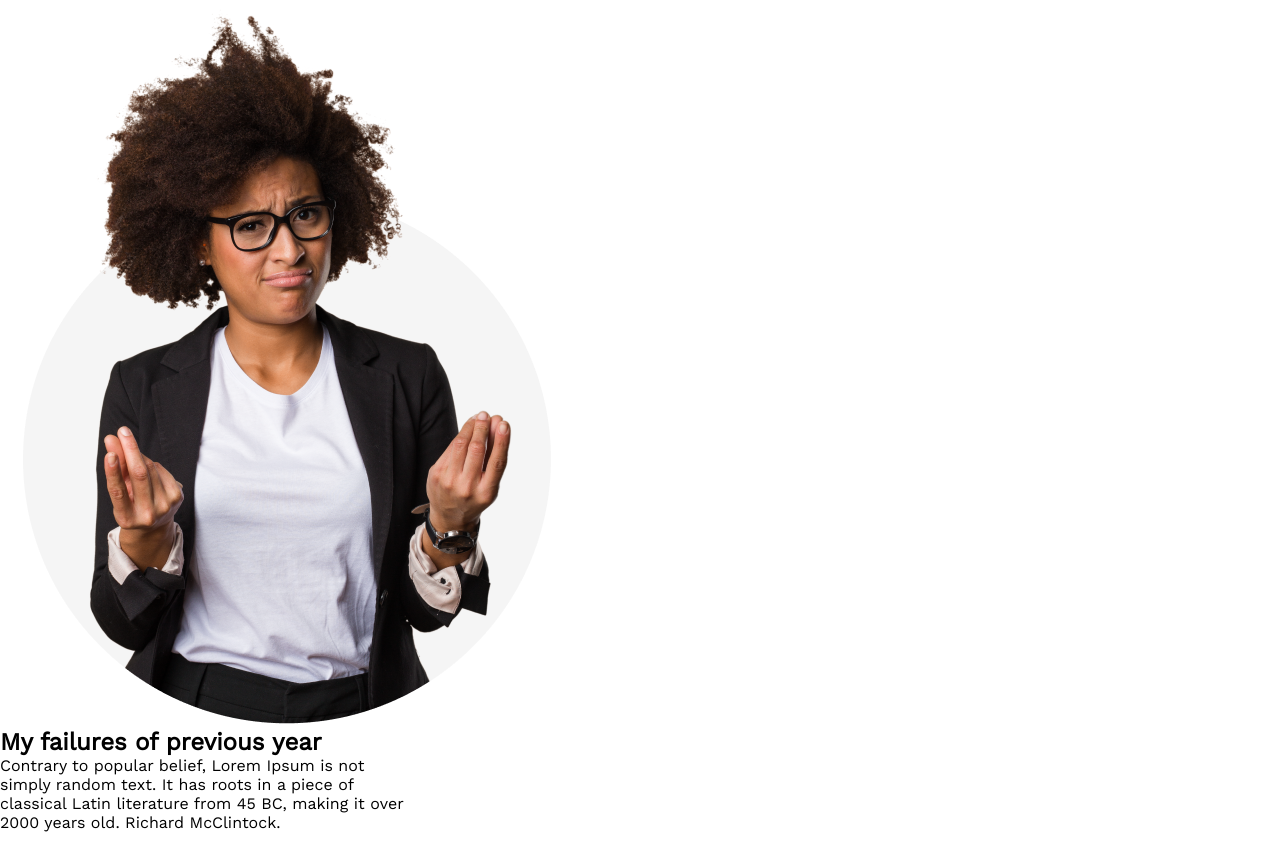
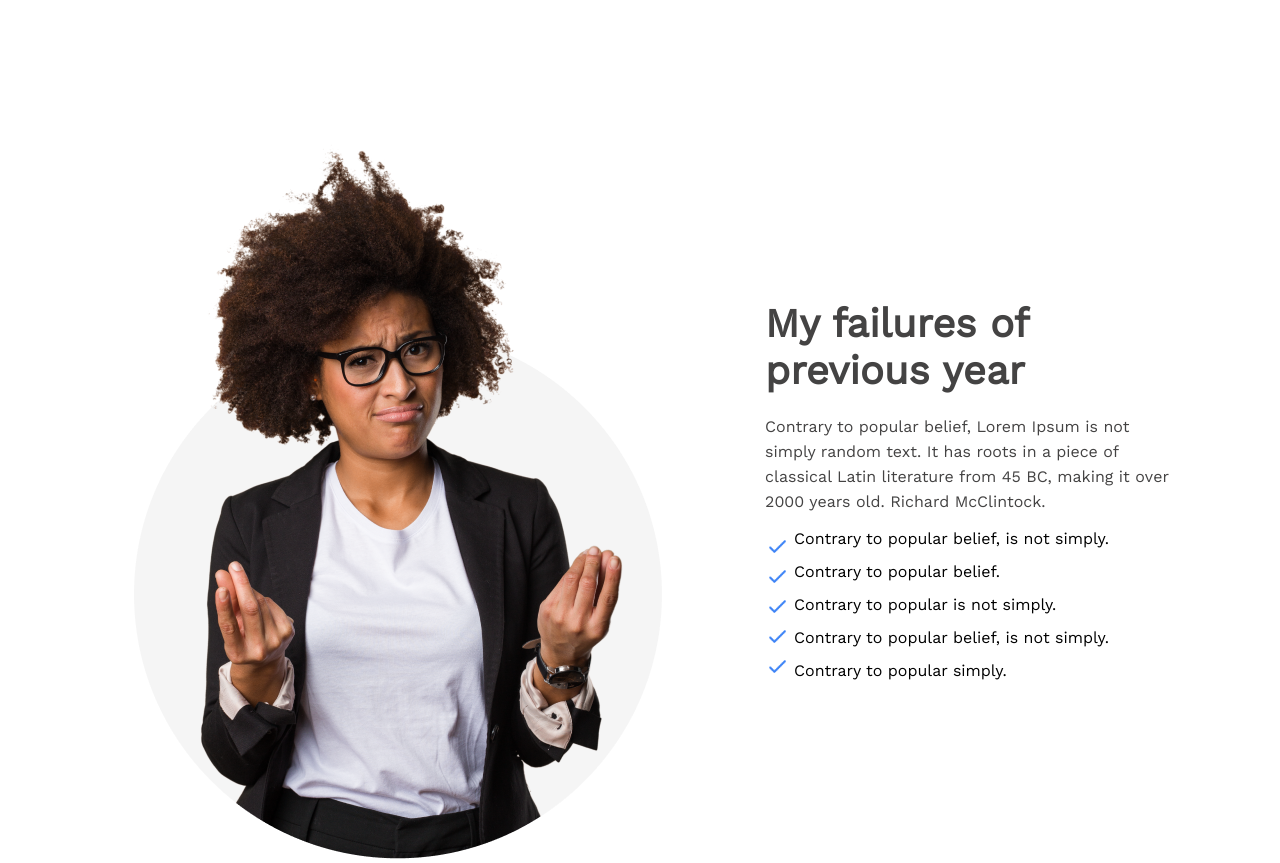
Before and after one commit to sakib-sarder/new-year-new-me, a plain HTML site: page index.html in a window 1280 px wide. Shown: the part 800-1663 px from the top of the page. Before the commit the page ends 1632 px from the top, so only its background shows below. Drawn offline with nearby package versions, Linux system fonts and the light colour scheme.

Commit message:
previous Year section don

```diff
--- a/Styles/style.css
+++ b/Styles/style.css
@@ -48,3 +48,39 @@
 }
 
 /* End Header Part */
+
+#previous-year{
+    margin-top: 130px;
+    display: flex;
+    justify-content: center;
+    align-items: center;
+    gap: 85px;
+}
+.failure-header{
+    font-size: 40px;
+    font-weight: 700;
+    line-height: 47px;
+    color: #444343;
+    padding-bottom: 20px;
+}
+.failure-description{
+    line-height: 25px;
+    color: #444343;
+    margin-bottom: 15px;
+}
+.check-icon{
+    height: 25px;
+    width: 25px;
+    display: block;
+}
+img{
+    margin-top: 5px;
+}
+.check-parent{
+    display: flex;
+    gap: 4px;
+}
+.checked-info{
+    padding-bottom: 14px;
+}
+/* Previous Year Complete */
--- a/index.html
+++ b/index.html
@@ -32,8 +32,26 @@
                 <img src="./images/person.png">
             </div>
             <div>
-                <h2 class="failure-header">My failures of previous year</h2>
-                <p class="failure-description">Contrary to popular belief, Lorem Ipsum is not <br> simply random text. It has roots in a piece of <br> classical Latin literature from 45 BC, making it over <br> 2000 years old. Richard McClintock.</p>
+                <h2 class="failure-header">My failures of <br>previous year</h2>
+                <p class="failure-description">Contrary to popular belief, Lorem Ipsum is not <br> simply random text.
+                    It has roots in a piece of <br> classical Latin literature from 45 BC, making it over <br> 2000
+                    years old. Richard McClintock.</p>
+                <div class="check-parent">
+                    <div class="cheked-icon">
+                        <img src="./images/icons/check.png"class="check-icon">
+                        <img src="./images/icons/check.png"class="check-icon">
+                        <img src="./images/icons/check.png"class="check-icon">
+                        <img src="./images/icons/check.png"class="check-icon">
+                        <img src="./images/icons/check.png"class="check-icon">
+                    </div>
+                    <div class="checked-text">
+                        <p class="checked-info">Contrary to popular belief, is not simply.</p>
+                        <p class="checked-info">Contrary to popular belief.</p>
+                        <p class="checked-info">Contrary to popular is not simply.</p>
+                        <p class="checked-info">Contrary to popular belief, is not simply.</p>
+                        <p class="checked-info">Contrary to popular simply.</p>
+                    </div>
+                </div>
             </div>
         </div>
     </main>
```
Also changed, not shown: images/icons/check.png (added).
